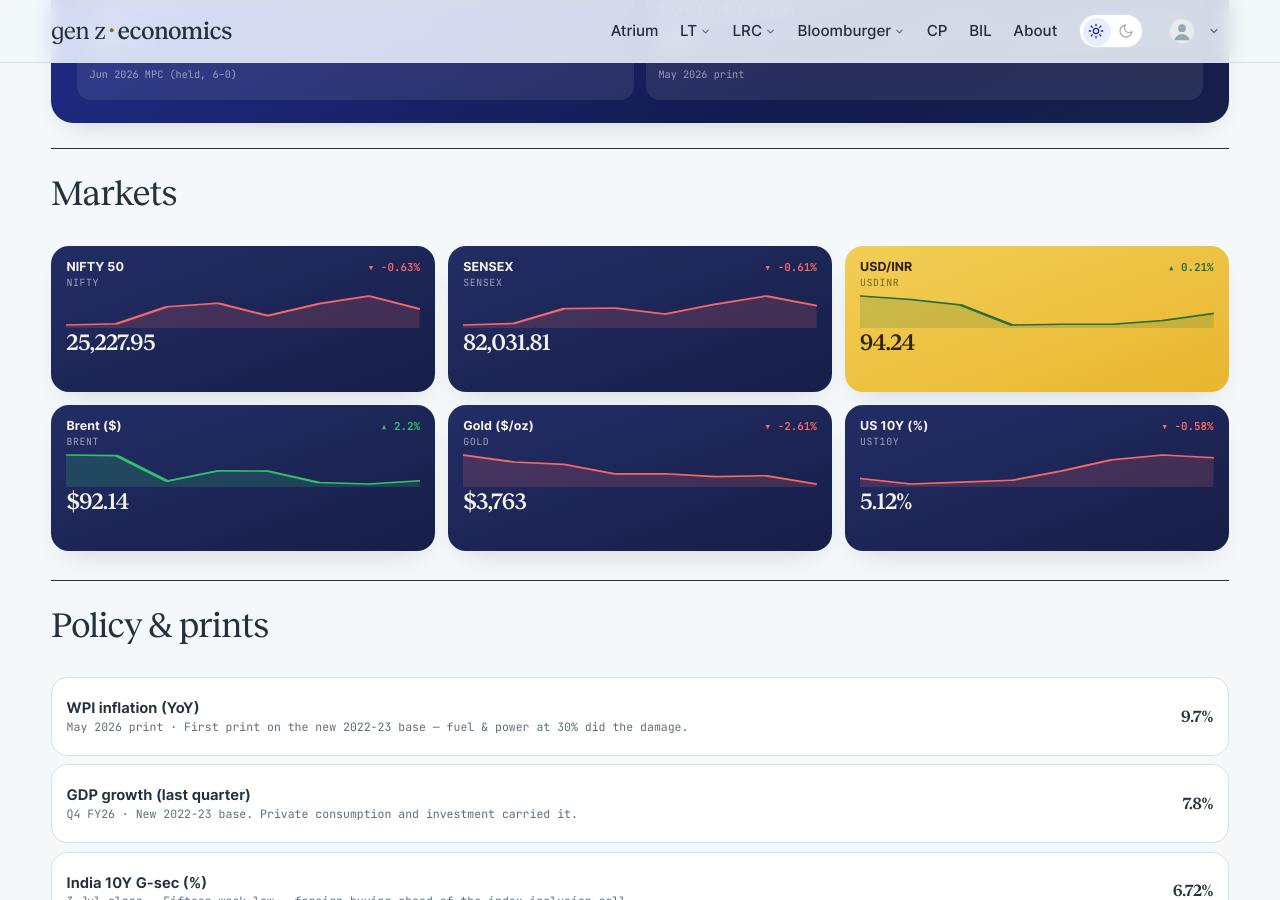
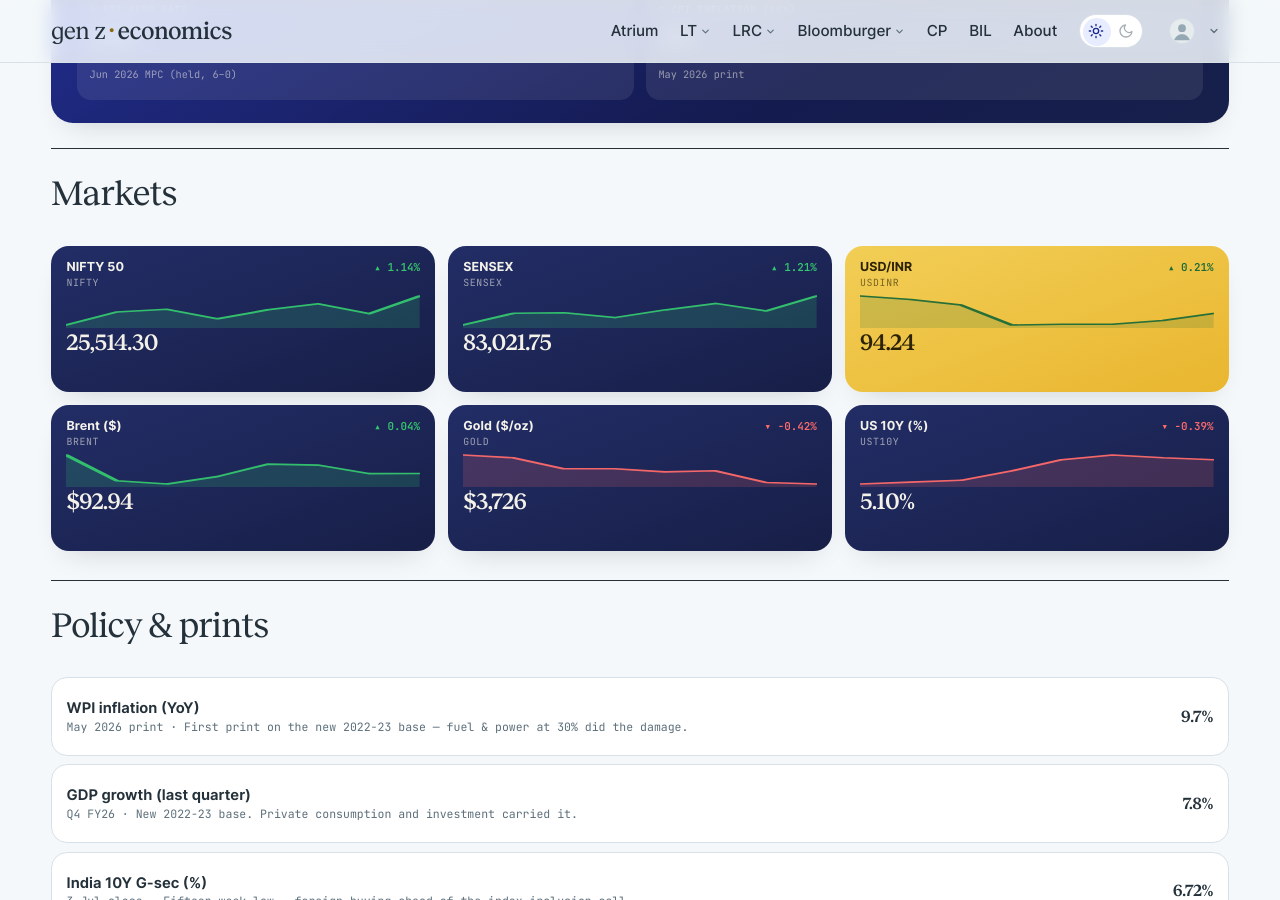
Before and after one commit to harsharya7021/genz-economics.com, a Jekyll site: the page built from macro-watch.html, in a window 1280 px wide and 900 px high, scrolled down 599 px. Built offline with Jekyll 4.4.1, drawn with Linux system fonts in a browser that asks for light colours; comment, search, counter and statistics services are not loaded.

Commit message:
data: morning market refresh

```diff
--- a/_data/macro.json
+++ b/_data/macro.json
@@ -1,34 +1,34 @@
 {
-  "as_of": "18 Nov 2026 close",
+  "as_of": "19 Nov 2026 close",
   "auto": {
     "nifty": {
       "label": "NIFTY 50",
-      "v": "25,227.95",
-      "chg": -0.63,
+      "v": "25,514.30",
+      "chg": 1.14,
       "spark": [
-        25030.35,
         25044.65,
         25255.051,
         25299.35,
         25144.301,
         25291.1,
         25387.4,
-        25227.949
+        25227.949,
+        25514.301
       ]
     },
     "sensex": {
       "label": "SENSEX",
-      "v": "82,031.81",
-      "chg": -0.61,
+      "v": "83,021.75",
+      "chg": 1.21,
       "spark": [
-        81028.023,
         81106.648,
         81879.398,
         81911.008,
         81592.453,
         82104.789,
         82532.188,
-        82031.812
+        82031.812,
+        83021.75
       ]
     },
     "usdinr": {
@@ -48,47 +48,47 @@
     },
     "brent": {
       "label": "Brent ($)",
-      "v": "$92.14",
-      "chg": 2.2,
+      "v": "$92.94",
+      "chg": 0.04,
       "spark": [
-        107.39,
-        107.03,
-        91.84,
-        97.96,
         97.83,
         91.03,
         90.16,
-        92.14
+        92.14,
+        95.42,
+        95.17,
+        92.9,
+        92.94
       ]
     },
     "gold": {
       "label": "Gold ($/oz)",
-      "v": "$3,763",
-      "chg": -2.61,
+      "v": "$3,726",
+      "chg": -0.42,
       "spark": [
-        4114.5,
         4030.2,
         4000.5,
         3885.3,
         3886.3,
         3853.0,
         3864.2,
-        3763.2
+        3741.9,
+        3726.0
       ]
     },
     "ust10y": {
       "label": "US 10Y (%)",
-      "v": "5.12%",
-      "chg": -0.58,
+      "v": "5.10%",
+      "chg": -0.39,
       "spark": [
-        4.9,
         4.84,
         4.86,
         4.88,
         4.98,
         5.1,
         5.15,
-        5.12
+        5.12,
+        5.1
       ]
     }
   },
--- a/_data/markets.yml
+++ b/_data/markets.yml
@@ -2,16 +2,15 @@
 # USD/INR) are refreshed each weekday morning by the market-data workflow;
 # the India 10Y G-Sec line is maintained by hand. Do not hand-edit the
 # live tickers — the job overwrites them.
-as_of: 18 Nov 2026
+as_of: 19 Nov 2026
 tickers:
 - symbol: NIFTY 50
   code: ^NSEI
-  value: 25,227.95
-  change: −159.45
-  pct: −0.63%
-  dir: down
+  value: 25,514.30
+  change: '+286.35'
+  pct: +1.14%
+  dir: up
   spark:
-  - 25030.35
   - 25044.65
   - 25255.051
   - 25299.35
@@ -19,14 +18,14 @@ tickers:
   - 25291.1
   - 25387.4
   - 25227.949
+  - 25514.301
 - symbol: SENSEX
   code: BSE
-  value: 82,031.81
-  change: −500.38
-  pct: −0.61%
-  dir: down
+  value: 83,021.75
+  change: '+989.94'
+  pct: +1.21%
+  dir: up
   spark:
-  - 81028.023
   - 81106.648
   - 81879.398
   - 81911.008
@@ -34,6 +33,7 @@ tickers:
   - 82104.789
   - 82532.188
   - 82031.812
+  - 83021.75
 - symbol: USD / INR
   code: FX
   value: '94.24'
```
